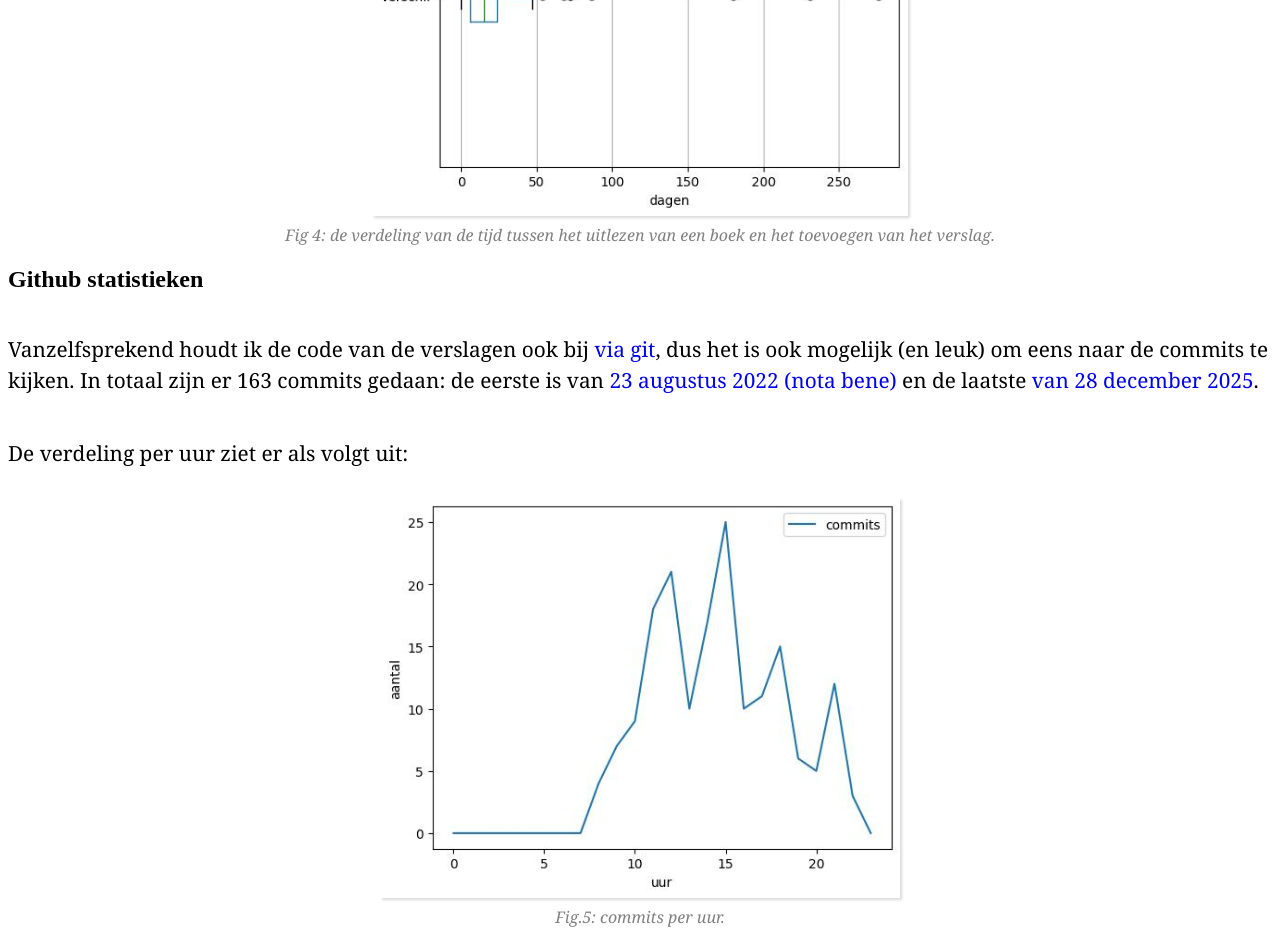
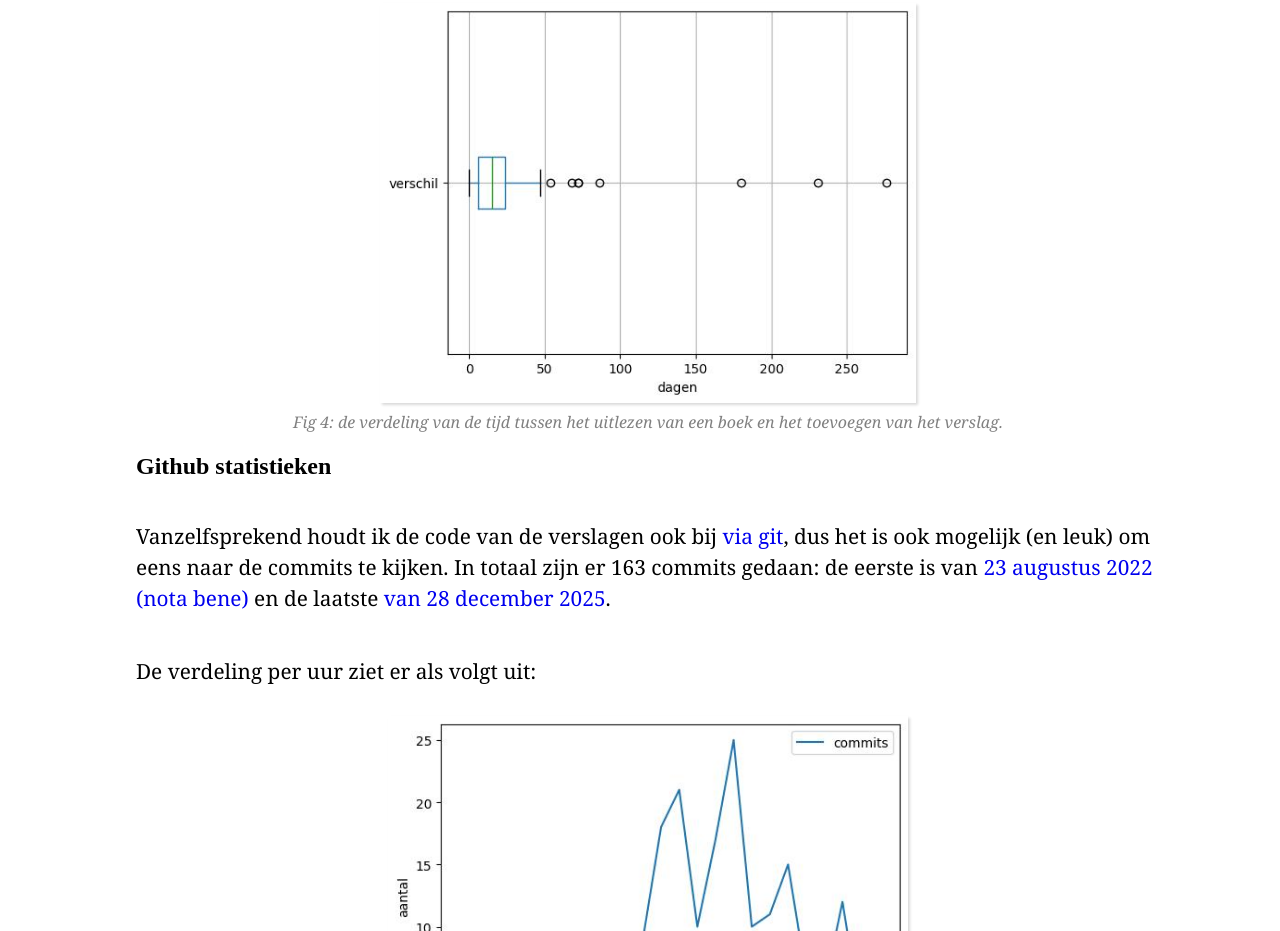
Before and after one commit to bart314/boeken, a website: page stats/index.html in a window 1280 px wide. Shown: the part 2957-3888 px from the top of the page. Drawn offline with Linux system fonts and the light colour scheme.

Commit message:
kleine vormgevingsaanpassing.

```diff
--- a/stats/index.html
+++ b/stats/index.html
@@ -7,7 +7,7 @@
     <title>Boeken - statistieken</title>
     <link rel="stylesheet" href="../styles/newstyle.css">
     <style>
-      section{ flex-direction: column; }
+      section{ flex-direction: column; width:80vw; margin-left:10vw; }
     </style>
   </head>
 
```
